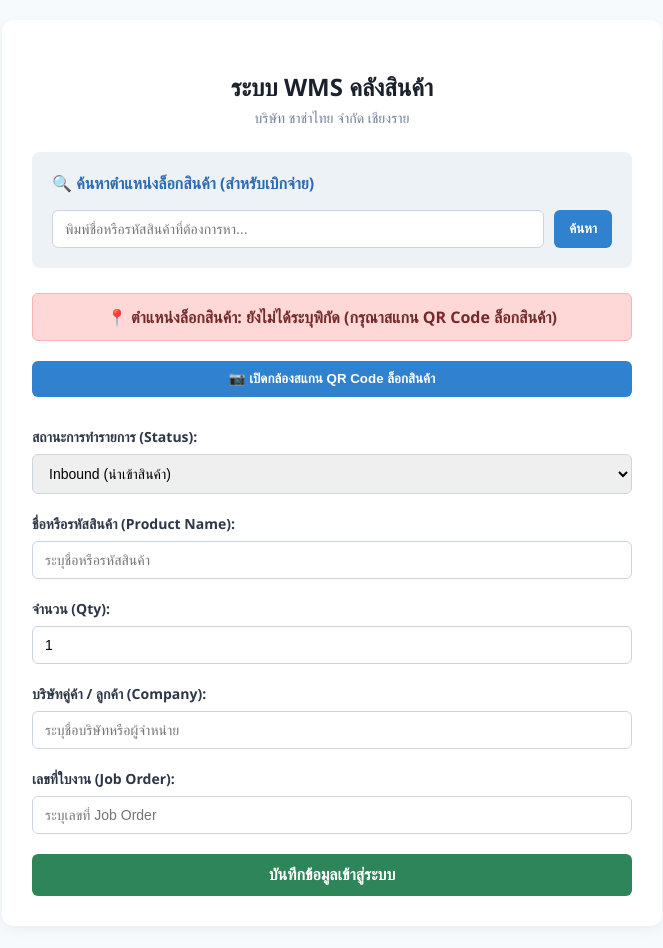
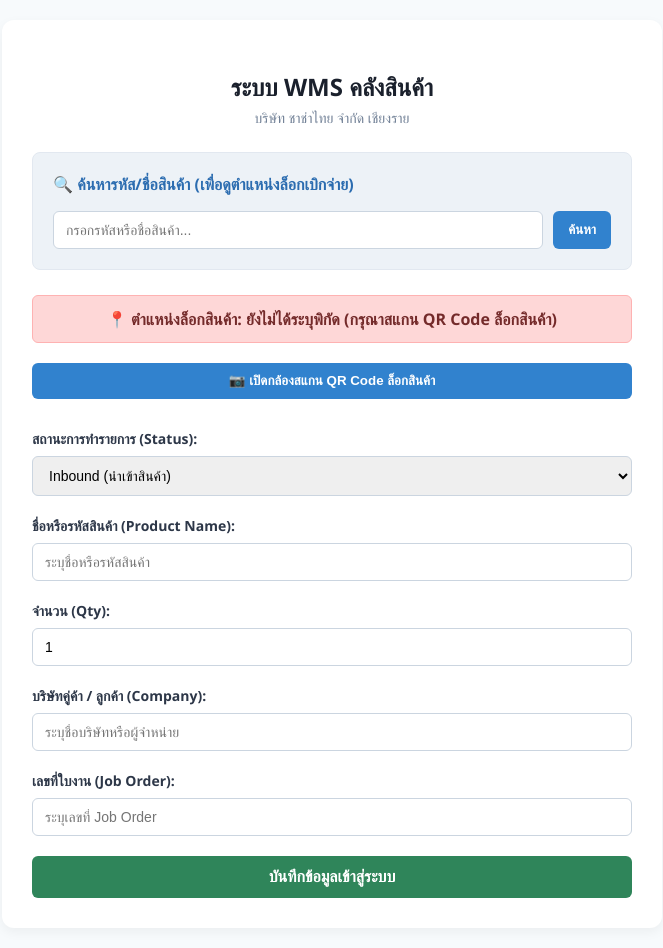
Before and after one commit to kanokwan20044-sketch/WH_Project, a Flask app: page / in a window 1280 px wide. Shown: the whole page, without its empty margins (308-971 px from the left). Before the commit the page ends 896 px from the top, so only its background shows below. Run offline with Flask 3, Linux system fonts and the light colour scheme.

Commit message:
update: add search box, fix thai time, remove put-away

```diff
--- a/app.py
+++ b/app.py
@@ -7,7 +7,6 @@ from google.oauth2.service_account import Credentials
 
 app = Flask(__name__)
 
-# กำหนดสิทธิ์การเข้าถึง Google Sheets และ Drive
 SCOPES = ['https://www.googleapis.com/auth/spreadsheets', 'https://www.googleapis.com/auth/drive']
 
 def get_google_sheet():
@@ -32,10 +31,12 @@ def index():
     search_query = request.args.get('q', '').strip()
     search_results = []
 
+    # ระบบค้นหาสินค้าเพื่อดูตำแหน่งล็อก
     if search_query:
         try:
             sheet = get_google_sheet()
             all_rows = sheet.get_all_values()
+            # ค้นหาจากชีต (คอลัมน์ [3] คือชื่อ/รหัสสินค้า)
             for row in all_rows[1:]:
                 if len(row) >= 4 and search_query.lower() in row[3].lower():
                     search_results.append({
@@ -62,7 +63,7 @@ def submit():
         company = request.form.get('company', '')
         job_order = request.form.get('job_order', '')
 
-        # บังคับดึงเวลาปัจจุบันบวกเพิ่ม 7 ชั่วโมงจาก UTC ตรงๆ เพื่อให้เป็นเวลาไทยแน่นอน
+        # บังคับเวลาประเทศไทย (UTC+7)
         utc_now = datetime.datetime.utcnow()
         th_now = utc_now + datetime.timedelta(hours=7)
         now = th_now.strftime('%Y-%m-%d %H:%M:%S')
--- a/templates/index.html
+++ b/templates/index.html
@@ -22,7 +22,7 @@
         .has-location { background-color: #c6f6d5; color: #22543d; border: 1px solid #9ae6b4; }
         .no-location { background-color: #fed7d7; color: #742a2a; border: 1px solid #feb2b2; }
         .alert-success { background-color: #c6f6d5; color: #22543d; padding: 12px; border-radius: 6px; margin-bottom: 20px; text-align: center; font-weight: 600; border: 1px solid #9ae6b4; }
-        .search-section { background: #edf2f7; padding: 20px; border-radius: 8px; margin-bottom: 25px; }
+        .search-section { background: #edf2f7; padding: 20px; border-radius: 8px; margin-bottom: 25px; border: 1px solid #e2e8f0; }
         #reader { width: 100%; max-width: 400px; margin: 0 auto 15px auto; }
     </style>
 </head>
@@ -38,19 +38,19 @@
             </div>
         {% endif %}
 
-        <!-- ส่วนของระบบค้นหาตำแหน่งสินค้า (เพิ่มปุ่มและช่องค้นหาให้ชัดเจน) -->
+        <!-- ส่วนของระบบค้นหารหัสสินค้า เพื่อดูตำแหน่งล็อก -->
         <div class="search-section">
-            <h3 style="margin-top: 0; color: #2b6cb0; font-size: 16px;">🔍 ค้นหาตำแหน่งล็อกสินค้า (สำหรับเบิกจ่าย)</h3>
+            <h3 style="margin-top: 0; color: #2b6cb0; font-size: 16px;">🔍 ค้นหารหัส/ชื่อสินค้า (เพื่อดูตำแหน่งล็อกเบิกจ่าย)</h3>
             <form action="/" method="GET" style="display: flex; gap: 10px;">
-                <input type="text" name="q" placeholder="พิมพ์ชื่อหรือรหัสสินค้าที่ต้องการหา..." value="{{ search_query }}" style="flex: 1;">
+                <input type="text" name="q" placeholder="กรอกรหัสหรือชื่อสินค้า..." value="{{ search_query }}" style="flex: 1;" required>
                 <button type="submit" style="background-color: #3182ce; color: white; padding: 10px 15px; border: none; border-radius: 6px; cursor: pointer; font-weight: 600;">ค้นหา</button>
             </form>
 
             {% if search_query %}
-                <div style="margin-top: 15px;">
+                <div style="margin-top: 15px; background: white; padding: 12px; border-radius: 6px; border: 1px solid #cbd5e0;">
                     <strong>ผลการค้นหาสำหรับ "{{ search_query }}":</strong>
                     {% if search_results %}
-                        <ul style="padding-left: 20px; margin-top: 8px;">
+                        <ul style="padding-left: 20px; margin-top: 8px; margin-bottom: 0;">
                             {% for item in search_results %}
                                 <li style="margin-bottom: 8px;">
                                     สินค้า: <b>{{ item.product_name }}</b> |
@@ -61,7 +61,7 @@
                             {% endfor %}
                         </ul>
                     {% else %}
-                        <p style="color: #e53e3e; margin-top: 8px;">❌ ไม่พบข้อมูลสินค้าดังกล่าวในระบบ</p>
+                        <p style="color: #e53e3e; margin-top: 8px; margin-bottom: 0;">❌ ไม่พบข้อมูลสินค้าดังกล่าวในระบบ</p>
                     {% endif %}
                 </div>
             {% endif %}
@@ -81,13 +81,12 @@
 
         <!-- ฟอร์มบันทึกข้อมูล WMS -->
         <form action="/submit" method="POST">
-            <!-- ส่งค่าพิกัดแฝงไปกับฟอร์ม -->
             <input type="hidden" name="location" value="{{ location }}">
 
             <div class="form-group">
                 <label>สถานะการทำรายการ (Status):</label>
                 <select name="status">
-                    <!-- ลบ Put-away ออก เหลือเฉพาะ Inbound และ Outbound ตามต้องการ -->
+                    <!-- ตัด Put-away ออกเหลือเฉพาะ Inbound และ Outbound -->
                     <option value="Inbound">Inbound (นำเข้าสินค้า)</option>
                     <option value="Outbound">Outbound (เบิกจ่ายสินค้า)</option>
                 </select>
```
